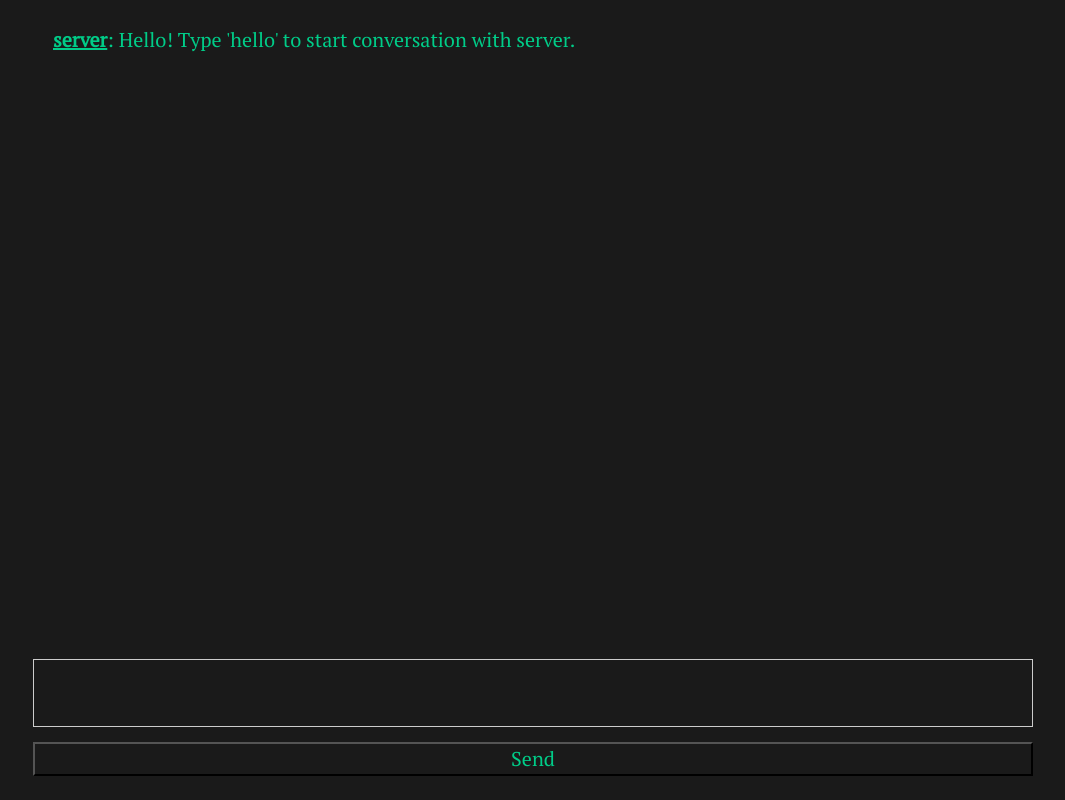
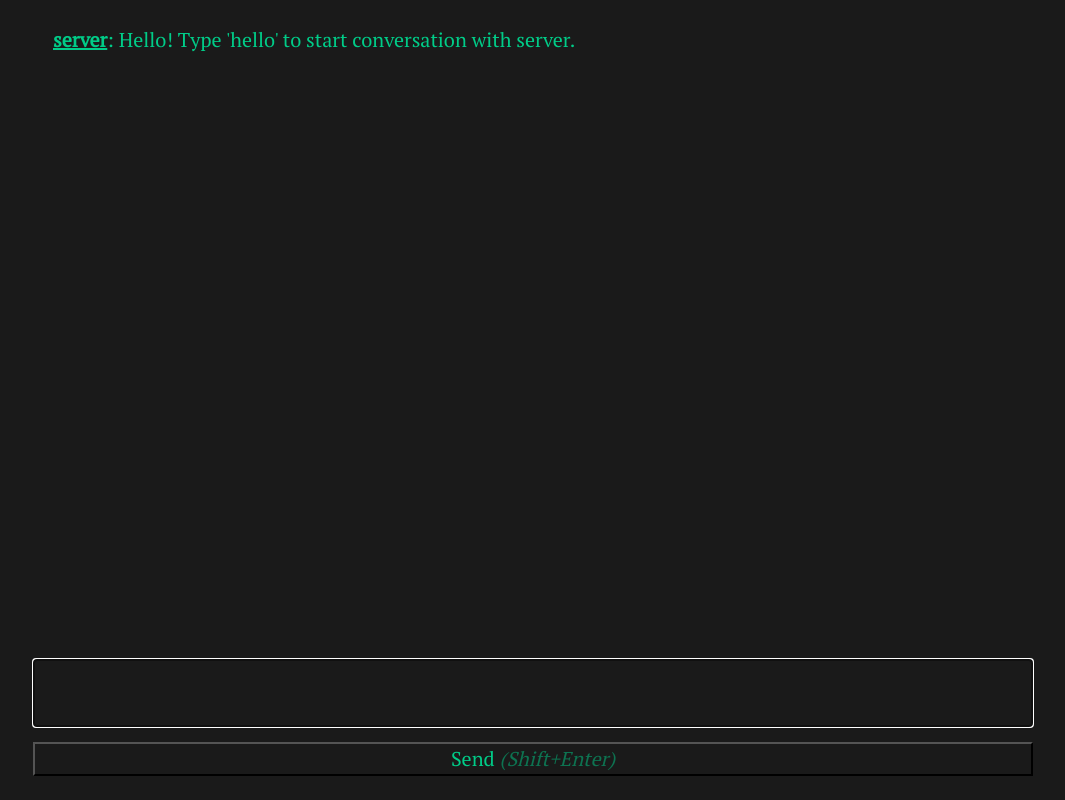
Before and after one commit to elcodex/guess-number, a plain HTML site: page views/index.html in a window 1280 px wide. Shown: the whole page, without its empty margins (107-1172 px from the left). Drawn offline with Linux system fonts and the light colour scheme; files that its build step writes are made by us from their sources; files whose address does not match are found by name.

Commit message:
add key combination to the button text

```diff
--- a/public/form.css
+++ b/public/form.css
@@ -21,3 +21,7 @@
     background-color: var(--background-color);
     color: var(--server-message-color);
 }
+.button-hint {
+    font-style: italic;
+    color: hsla(160, 100%, 40%, 0.5);
+}
--- a/views/index.html
+++ b/views/index.html
@@ -23,8 +23,8 @@
             </div>
             <div class="user-inputs">
                 <form class="answer-form" method="post">
-                    <textarea class="answer-form__message" name="message" rows="2"></textarea>
-                    <button class="answer-form__button">Send</button>
+                    <textarea class="answer-form__message" name="message" rows="2" autofocus></textarea>
+                    <button class="answer-form__button">Send <span class="button-hint">(Shift+Enter)</span></button>
                 </form>
             </div>
         </div>
```
